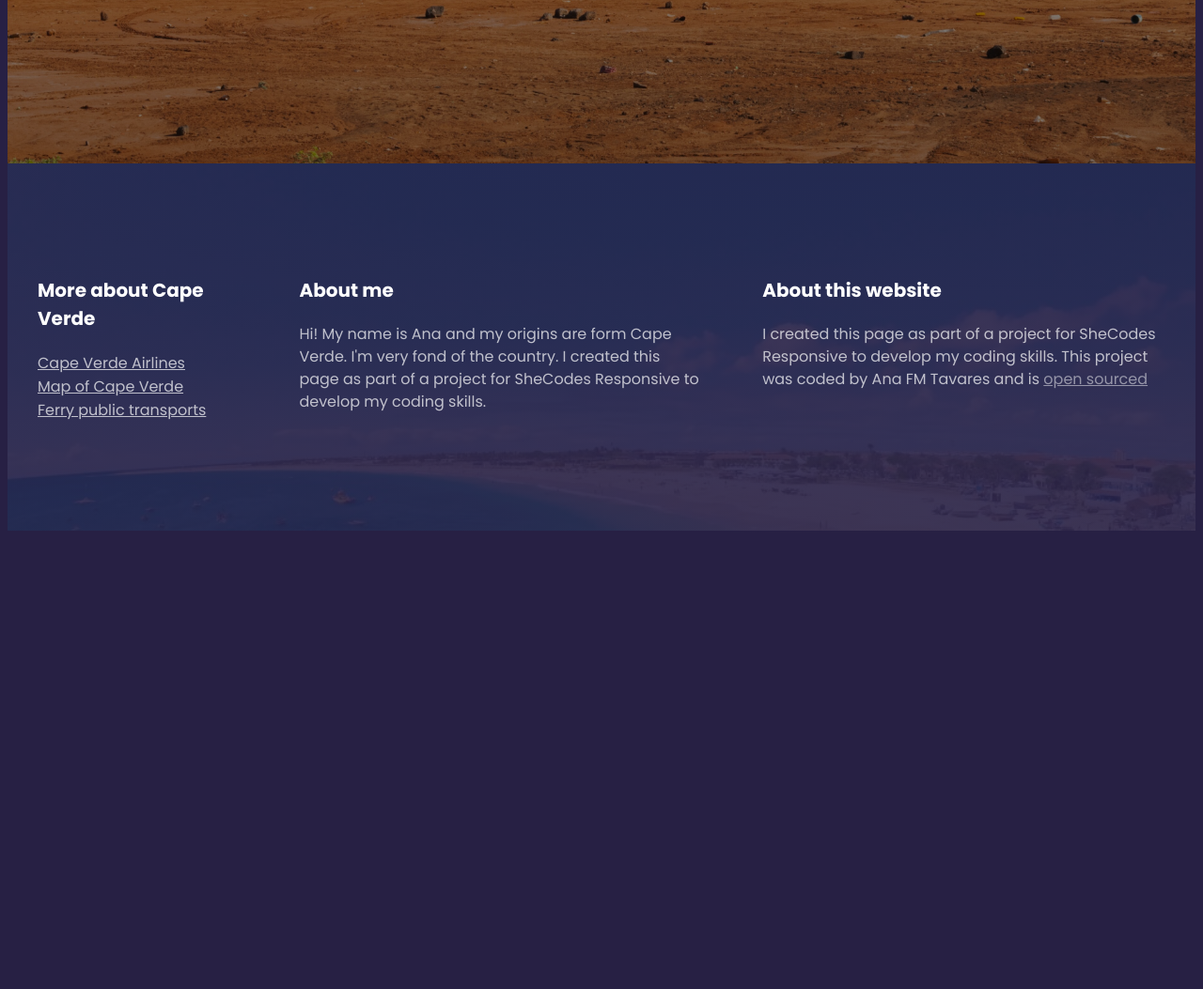
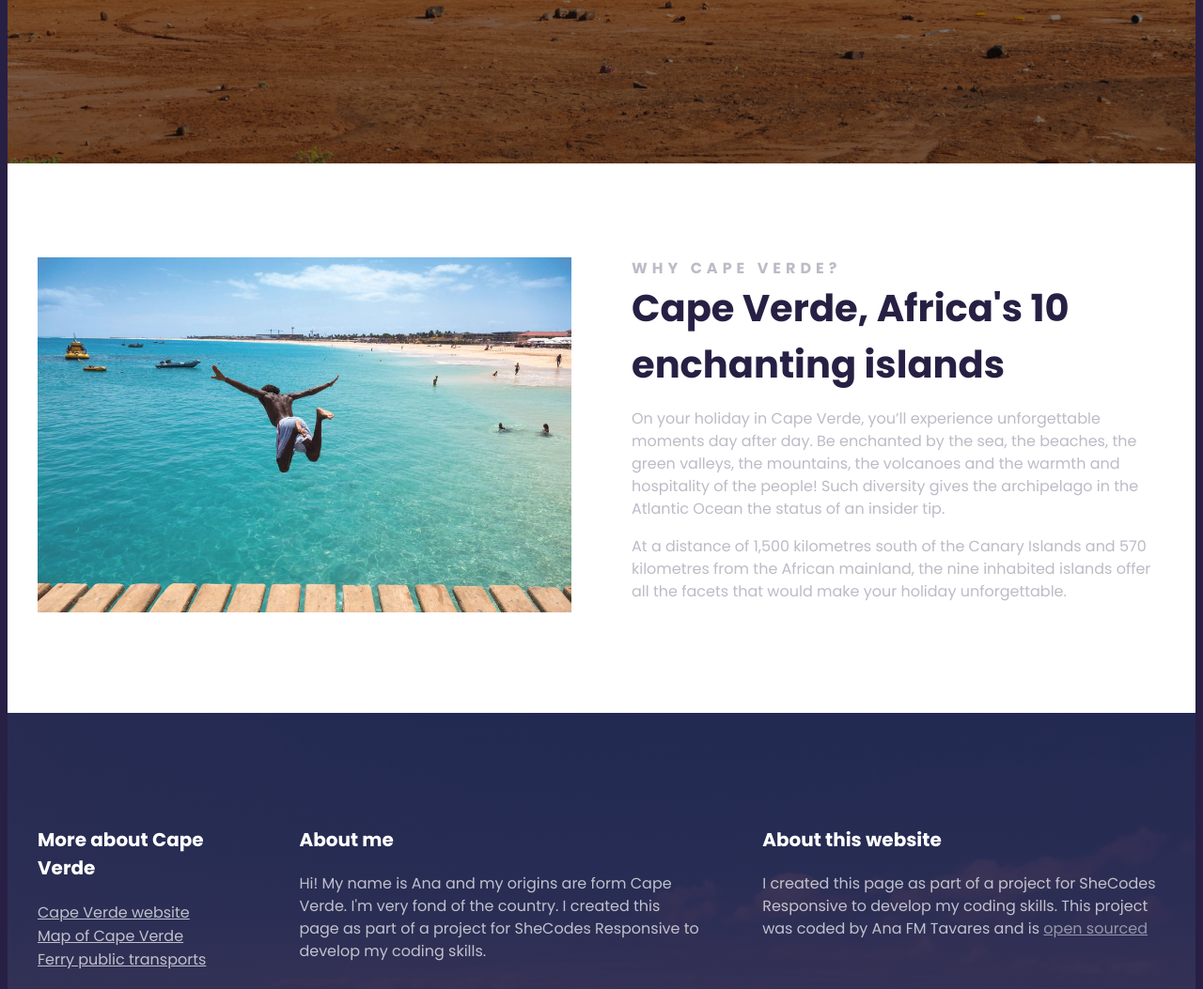
Before and after one commit to anafmt/cape-verde-project, a plain HTML site: page index.html in a window 1280 px wide. Shown: the part 635-1688 px from the top of the page at 94% size. Before the commit the page ends 1208 px from the top, so only its background shows below. Drawn offline with Linux system fonts and the light colour scheme.

Commit message:
Added grids

```diff
--- a/index.html
+++ b/index.html
@@ -17,12 +17,25 @@
            <h2>Archipelago in the Atlantic Ocean</h2>
             <a href="#more">Learn more</a>
       </header>
+      <main>
+        <section class="grid grid-2-columns">
+            <div>
+                <img src="images/jump.jpeg" alt="Jumping to the sea" class="img-responsive">
+            </div>
+            <div>
+                <h2>Why Cape Verde?</h2>
+                <h3>Cape Verde, Africa's 10 enchanting islands</h3>
+                <p>On your holiday in Cape Verde, you’ll experience unforgettable moments day after day. Be enchanted by the sea, the beaches, the green valleys, the mountains, the volcanoes and the warmth and hospitality of the people! Such diversity gives the archipelago in the Atlantic Ocean the status of an insider tip.</p>
+                <p> At a distance of 1,500 kilometres south of the Canary Islands and 570 kilometres from the African mainland, the nine inhabited islands offer all the facets that would make your holiday unforgettable.</p>
+            </div>
+        </section>
+    </main>
         <footer>
-            <section class="grid">
+            <section class="grid grid-3-columns-with-first-narrow">
                 <div>
                     <h3>More about Cape Verde</h3>
                     <ul>
-                        <li> <a href="https://caboverdeairlines.com/fr/" target="_blank">Cape Verde Airlines</a></li>
+                        <li> <a href="https://www.capeverde.com/" target="_blank">Cape Verde website</a></li>
                         <li><a href="https://goo.gl/maps/1Kh9n2kmcTN2uCeG7" target="_blank">Map of Cape Verde</a></li>
                         <li><a href="https://www.cvinterilhas.cv/home" target="_blank">Ferry public transports</a></li>
                     </ul>
--- a/src/styles.css
+++ b/src/styles.css
@@ -10,13 +10,25 @@ body {
 
 .grid{
   display: grid;
+  grid-gap: 64px;
+}
+
+.img-responsive {
+  max-width: 100%;
+}
+
+.grid-2-columns {
+  grid-template-columns: 1fr 1fr;
+}
+
+.grid-3-columns-with-first-narrow {
   grid-template-columns: 1fr 2fr 2fr;
-  grid-gap: 64px;
 }
 
 section {
   max-width: 1200px;
   margin: 0 auto;
+  padding: 100px 0;
 }
 
 header {
@@ -65,12 +77,43 @@ header a {
   margin-top: 48px;
 }
 
+main {
+  background-color: white;
+}
+
+main h2 {
+  font-weight: 700;
+  font-size: 16px;
+  line-height: 1.5;
+  letter-spacing: 5px;
+  color: #272044;
+  opacity: 0.3;
+  text-transform: uppercase;
+  margin: 0;
+}
+
+main h3 {
+  font-weight: 700;
+  font-size: 40px;
+  line-height: 1.5;
+  color: #272044;
+  margin: 0;
+}
+
+main p {
+  font-style: normal;
+  font-weight: 400;
+  font-size: 16px;
+  line-height: 1.5;
+  color: #272044;
+  opacity: 0.3;
+}
+
 footer {
   color: white;
   background-image: linear-gradient(rgba(39,32,69,0.9), rgba(39,32,69,0.9)), url(../images/bridge.jpeg);
   background-repeat: no-repeat;
   background-size: cover;
-  padding: 100px 0;
 }
 
 footer h3 {
@@ -114,4 +157,11 @@ footer a {
   header h3 {
     font-size: 12px;
   }
+  .grid {
+    grid-template-columns: 1fr;
+    grid-gap: 32px;
+  }
+  section {
+    padding: 30px;
+  }
 }
```
